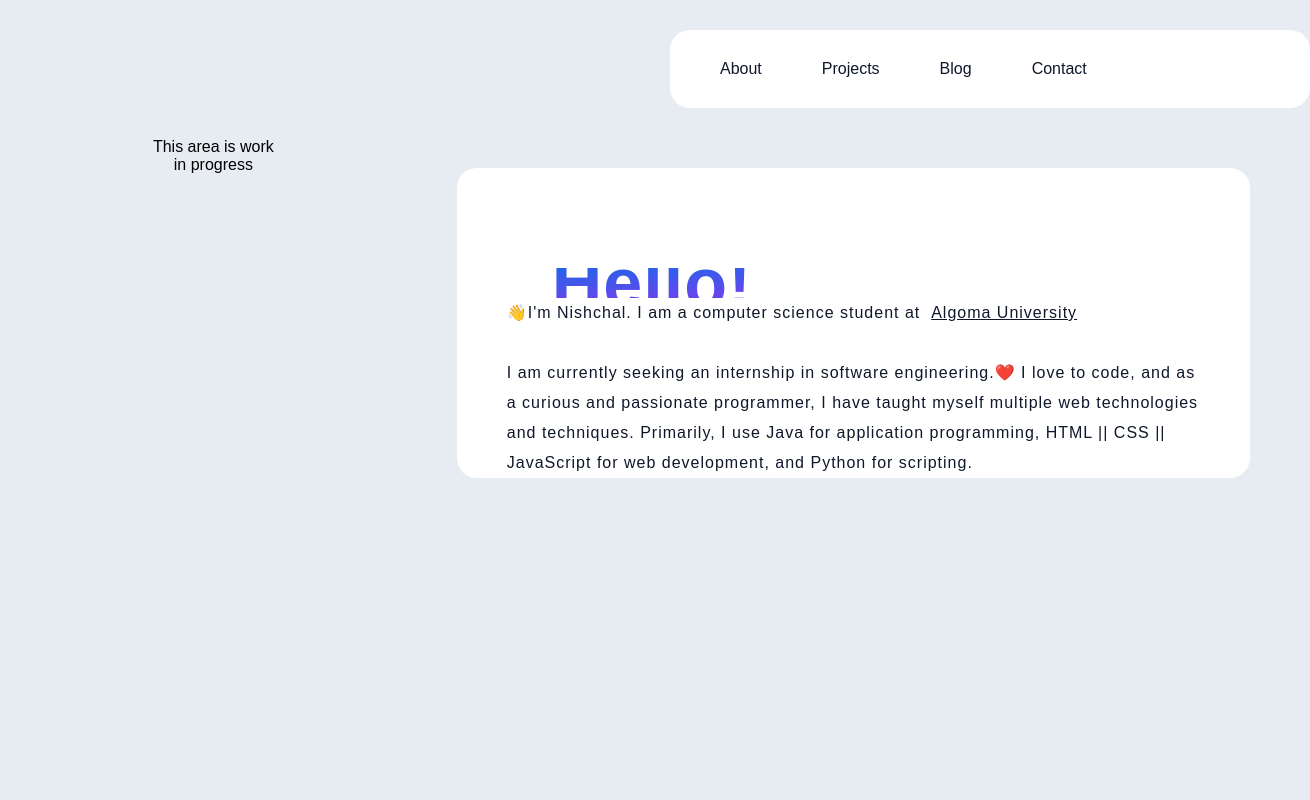
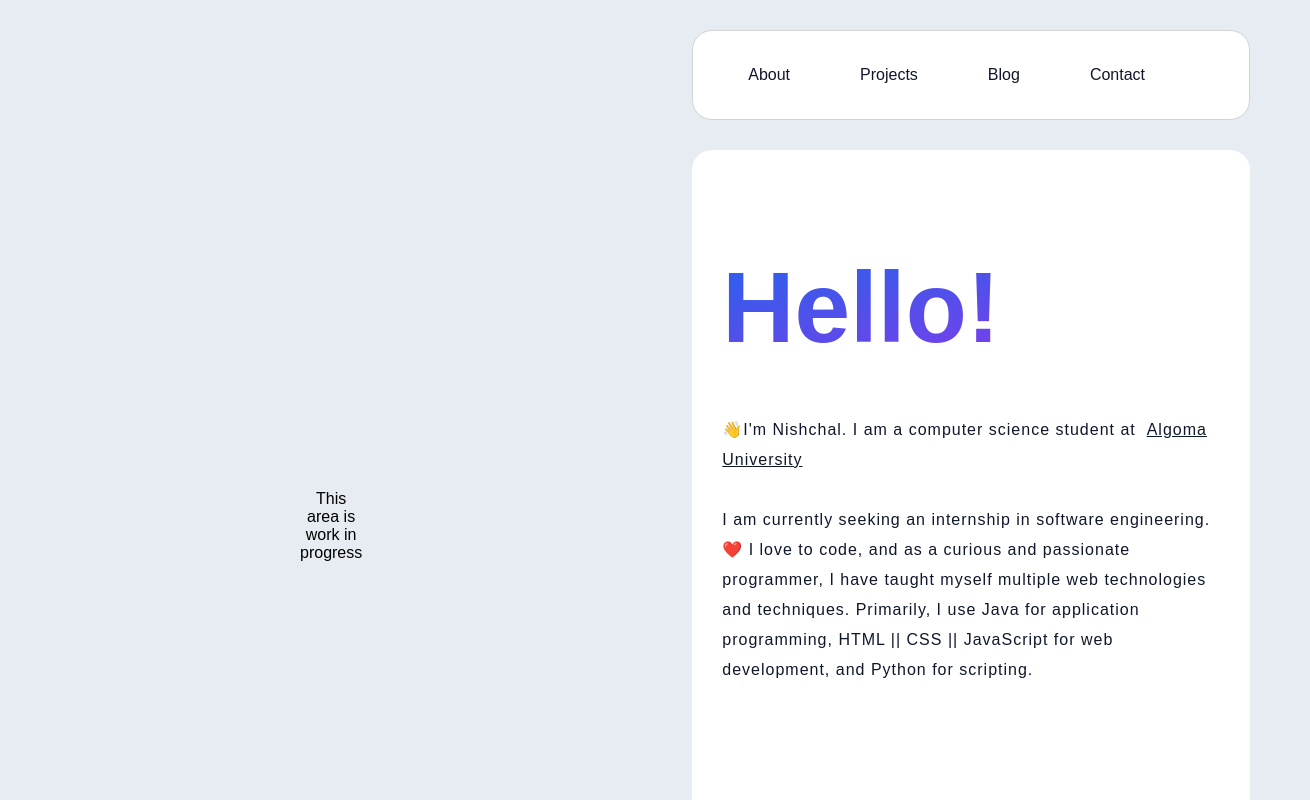
Before and after one commit to nish00/nishchaljatwani, a React (Create React App) app: page / in a window 1280 px wide. Shown: the top 800 px of the page, 1310 px wide, since content can reach past the window. Built offline with nearby package versions, Linux system fonts and the light colour scheme.

Commit message:
separated components into separate files

```diff
--- a/package.json
+++ b/package.json
@@ -8,6 +8,7 @@
     "loader-utils": "3.2.1",
     "react": "18.2.0",
     "react-dom": "18.2.0",
+    "react-router-dom": "^6.10.0",
     "react-scripts": "5.0.1"
   },
   "devDependencies": {
--- a/src/App.js
+++ b/src/App.js
@@ -1,12 +1,12 @@
-import MiddleContainer from "../components/MiddleContainer";
-import NavBar from "../components/Navbar";
+import LeftMainContainer from "./components/LeftMainContainer";
+import RightMainContainer from "./components/RightMainContainer";
 import "./styles.css";
 
 export default function App() {
   return (
     <div className="window-container">
-      <NavBar />
-      <MiddleContainer />
+      <LeftMainContainer />
+      <RightMainContainer />
     </div>
   );
 }
--- /dev/null
+++ b/src/components/LeftMainContainer.js
@@ -0,0 +1,9 @@
+export default function LeftMainContainer() {
+    return (
+      <div className="left-main-container" style={{ textAlign: "center" }}>
+        <div className="left-text">
+          This area is work in progress
+        </div>
+      </div>
+    );
+  }
--- /dev/null
+++ b/src/components/Navbar.js
@@ -0,0 +1,14 @@
+function NavText({ value }) {
+  return <div className="navbar-text">{value}</div>;
+}
+
+export default function NavBar() {
+  return (
+    <div className="navbar-wrapper">
+      <NavText value="About" />
+      <NavText value="Projects" />
+      <NavText value="Blog" />
+      <NavText value="Contact" />
+    </div>
+  );
+}
--- /dev/null
+++ b/src/components/RightInfoContainer.js
@@ -0,0 +1,27 @@
+export default function RightInfoContainer() {
+    return (
+      <div className="rightBox">
+        <div className="rightBox-text-wrapper">
+          <div className="rightBox-hello-text">Hello!</div>
+          <div className="rightBox-introduction-text">
+            <span role="img" aria-label="wave">
+              👋
+            </span>
+            I'm Nishchal. I am a computer science student at &nbsp;
+            <a href="https://algomau.ca/" style={{ color: "#0f172a" }}>
+              Algoma University
+            </a>
+            <br />
+            <br />I am currently seeking an internship in software engineering.
+            <span role="img" aria-label="love">
+              ❤️
+            </span>{" "}
+            I love to code, and as a curious and passionate programmer, I have
+            taught myself multiple web technologies and techniques. Primarily, I
+            use Java for application programming, HTML || CSS || JavaScript for
+            web development, and Python for scripting.
+          </div>
+        </div>
+      </div>
+    );
+  }
--- /dev/null
+++ b/src/components/RightMainContainer.js
@@ -0,0 +1,11 @@
+import NavBar from "./Navbar";
+import RightInfoContainer from "./RightInfoContainer";
+
+export default function RightMainContainer() {
+    return (
+        <div className = "right-main-container">
+            <NavBar/>
+            <RightInfoContainer/>
+        </div>
+    );
+}
--- a/src/styles.css
+++ b/src/styles.css
@@ -12,28 +12,58 @@ body {
   background-color: rgb(226 232 240 / 80%);
 }
 
+/************MAIN CONTAINER BEGINS********************************************************/
+
+.window-container {
+  display:flex;
+  width:inherit;
+  min-height:100vh;
+}
+
+/************MAIN CONTAINER ENDS********************************************************/
+
+/************LEFT CONTAINER BEGINS********************************************************/
+
+.left-main-container {
+  font-family: "Poppins", sans-serif;
+  width:fit-content;
+  height:inherit;
+  margin: 0 300px 0 300px;
+  position:relative;
+}
+
+.left-text {
+  position:relative;
+  top:50%;
+}
+
+/************LEFT CONTAINER ENDS********************************************************/
+
+/************RIGHT CONTAINER BEGINS********************************************************/
+
+.right-main-container {
+ display:static;
+}
+
 /************NAVBAR STYLE BEGINS************************************************************/
 /* navigation bar WRAPPER style, uppermost element */
 .navbar-wrapper {
-  min-height: inherit;
-  width: inherit;
+  width:inherit;
+  height:fit-content;
   display: flex;
+  margin:30px;
   background-color: white;
   border-radius: 20px;
-  margin: 30px;
   padding-left: 20px;
-  position: relative;
-  left: 50%;
-  width: 50%;
+  border:1px solid lightgray;
 }
-
 /* navigation bar TEXT style */
 .navbar-text {
   font-family: "Poppins", sans-serif;
   color: #0f172a;
   font-size: 16px;
   margin: 20px;
-  padding: 10px;
+  padding: 15px;
   border-radius: 10px;
 }
 
@@ -41,49 +71,20 @@ body {
 .navbar-text:hover {
   background-color: rgb(226 232 240 / 80%);
 }
+
 /************NAVBAR STYLE ENDS************************************************************/
 
-/************LEFT CONTAINER BEGINS********************************************************/
-
-.main-middle-container {
-  display: flex;
-}
-
-.mid-left-box {
-  width: 40%;
-  margin: 0 150px 0;
-  height: fit-content;
-  width: fit-content;
-  position: relative;
-  top: 50%;
-  font-family: "Poppins", sans-serif;
-}
+/************RIGHT TEXT BEGINS************************************************************/
 
 .rightBox {
-  background-color: white;
+  background-color:white;
+  margin: 30px;
   border-radius: 20px;
-  width: 100%;
-  margin: 30px 30px 50px;
-}
+  height:100vh;
 
-.rightBox-text-wrapper {
-  box-sizing: inherit;
-  top: auto;
-  bottom: 0;
-  font-family: "Poppins", sans-serif;
-  font-size: 16px;
-  color: #0f172a;
-  margin-left: 50px;
-  letter-spacing: 1px;
-  line-height: 30px;
-  margin-top: 10px;
-  margin-right: 50px;
 }
 
 .rightBox-hello-text {
-  margin-left: 45px;
-  margin-top: 100px;
-  margin-right: 50px;
   background-image: linear-gradient(to bottom right, var(--tw-gradient-stops));
   --tw-gradient-from: #2563eb;
   --tw-gradient-to: #9333ea;
@@ -94,7 +95,26 @@ body {
   -webkit-background-clip: text;
   background-clip: text;
   color: transparent;
-  font-size: 70px;
+  font-size: 100px;
   font-family: "Poppins", sans-serif;
   font-weight: bold;
 }
+
+.rightBox-text-wrapper {
+  width:fit-content;
+  padding:100px 30px 0 30px;
+
+}
+
+.rightBox-introduction-text {
+  font-family: "Poppins", sans-serif;
+  font-size: 16px;
+  color: #0f172a;
+  letter-spacing: 1px;
+  line-height: 30px;
+  padding-top:50px;
+}
+
+/************RIGHT TEXT ENDS************************************************************/
+
+/************RIGHT CONTAINER ENDS********************************************************/
```
Also changed, not shown: 1 other file (tests, documents, lock files or other folders).
